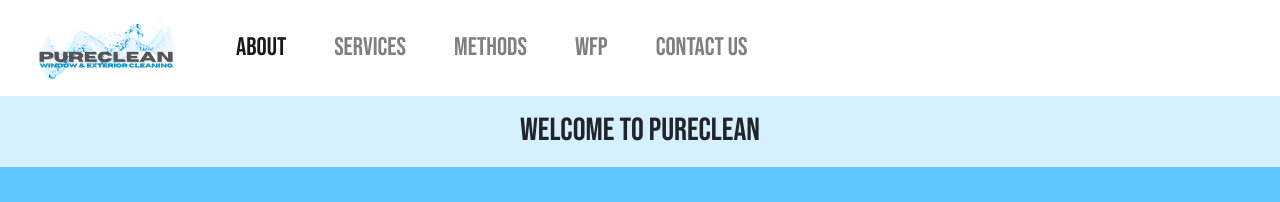
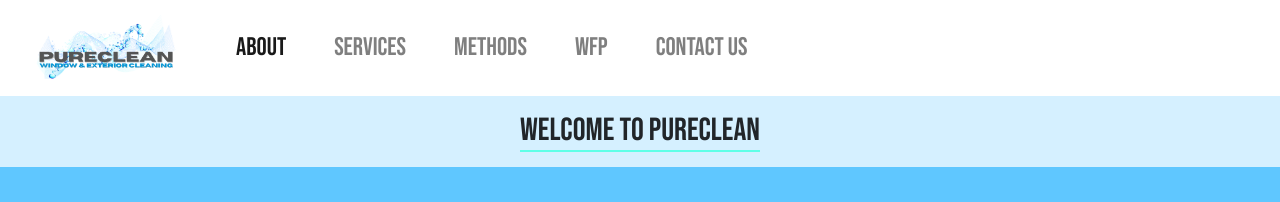
Before and after one commit to simon-a-walton/pure-clean, a React (Create React App) app: page /about in a window 1280 px wide. Shown: the top 202 px of the page. Built offline with nearby package versions, Linux system fonts and the light colour scheme.

Commit message:
added borderBottom to header of ABOUT. will continue to style this page to suit similar branding style

```diff
--- a/src/pages/About.jsx
+++ b/src/pages/About.jsx
@@ -61,7 +61,7 @@ const About = () => {
     <div className="about">
       <div  {...titleStyle}>
         <h2>
-          Welcome to PureClean
+          <span {...css({ borderBottom: `2px solid ${colors.green}`})}>Welcome to PureClean</span>
         </h2>
       </div>
       <AboutComponent
```
